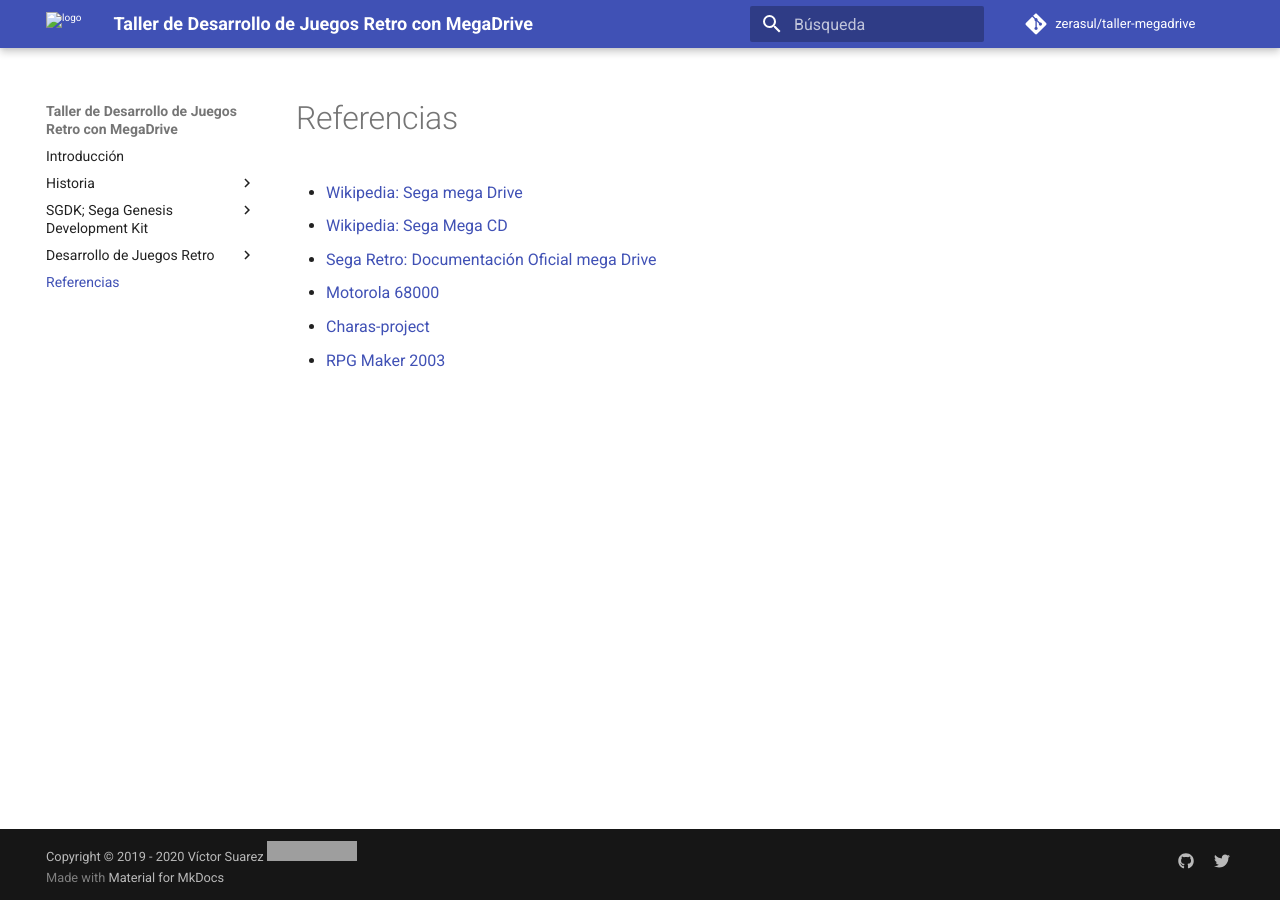
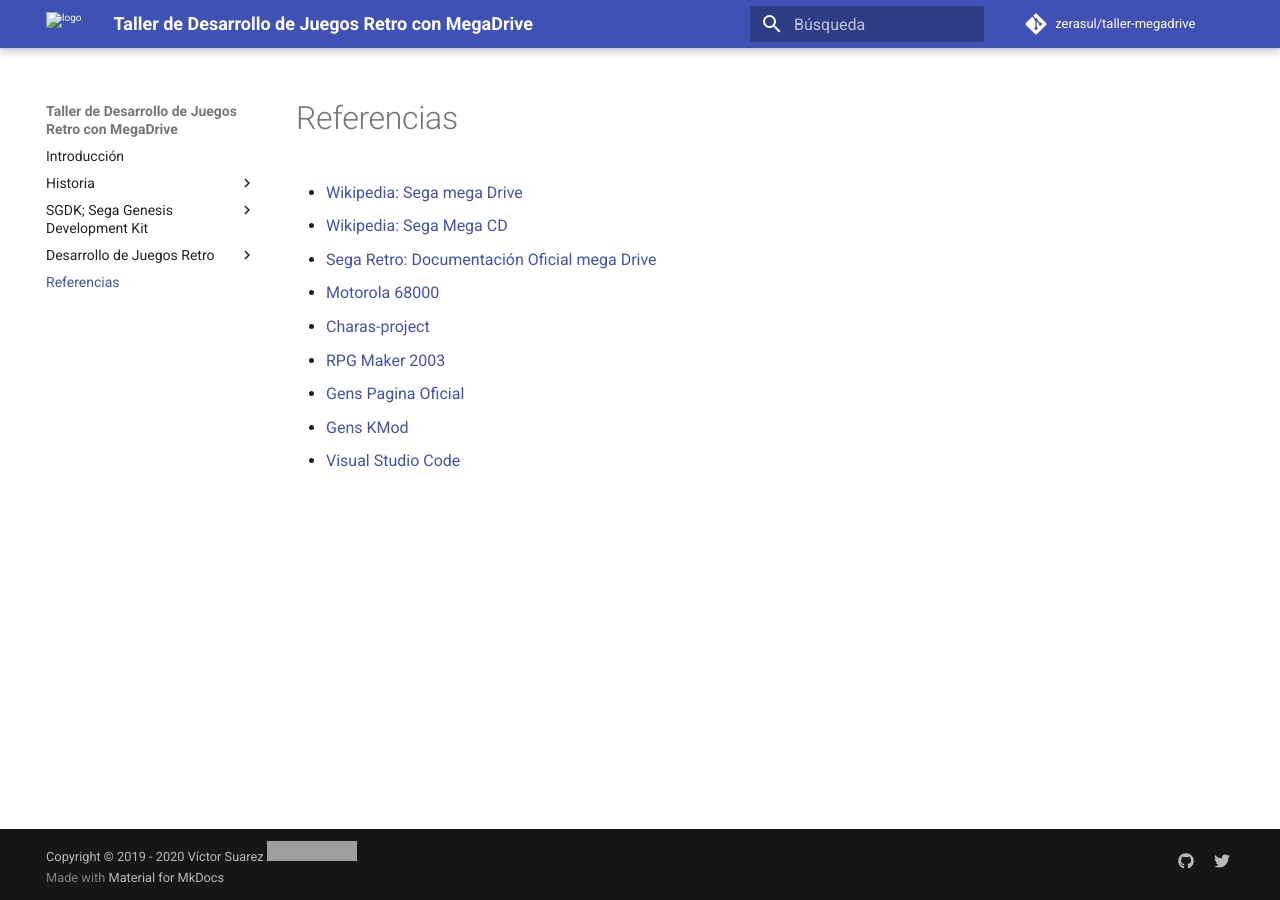
Before and after one commit to zerasul/taller-megadrive, an MkDocs documentation site: the page built from docs/references.md, in a window 1280 px wide. Built offline with MkDocs 1.6.1 and Material for MkDocs 9.7.7, drawn with Linux system fonts in a browser that asks for light colours; comment, search, counter and statistics services are not loaded; grey boxes are pictures that could not be loaded.

Commit message:
añadiendo referencias

```diff
--- a/docs/references.md
+++ b/docs/references.md
@@ -6,3 +6,6 @@
 * [Motorola 68000](https://es.wikipedia.org/wiki/Motorola_68000)
 * [Charas-project](http://charas-project.net/index.php?lang=es)
 * [RPG Maker 2003](https://store.steampowered.com/app/362870/RPG_Maker_2003/)
+* [Gens Pagina Oficial](http://www.gens.me/)
+* [Gens KMod](https://segaretro.org/Gens_KMod)
+* [Visual Studio Code](https://code.visualstudio.com/)
```
